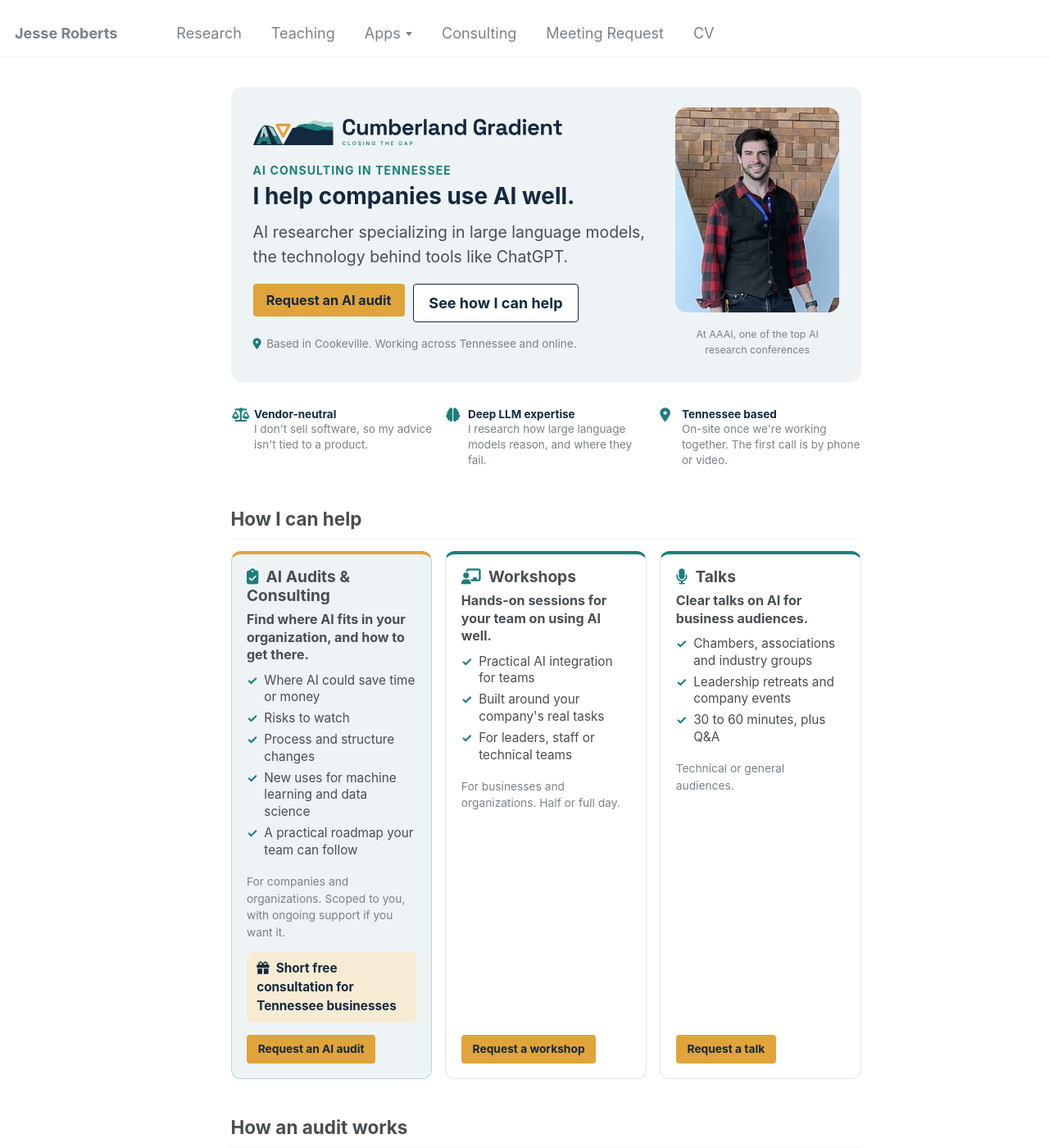
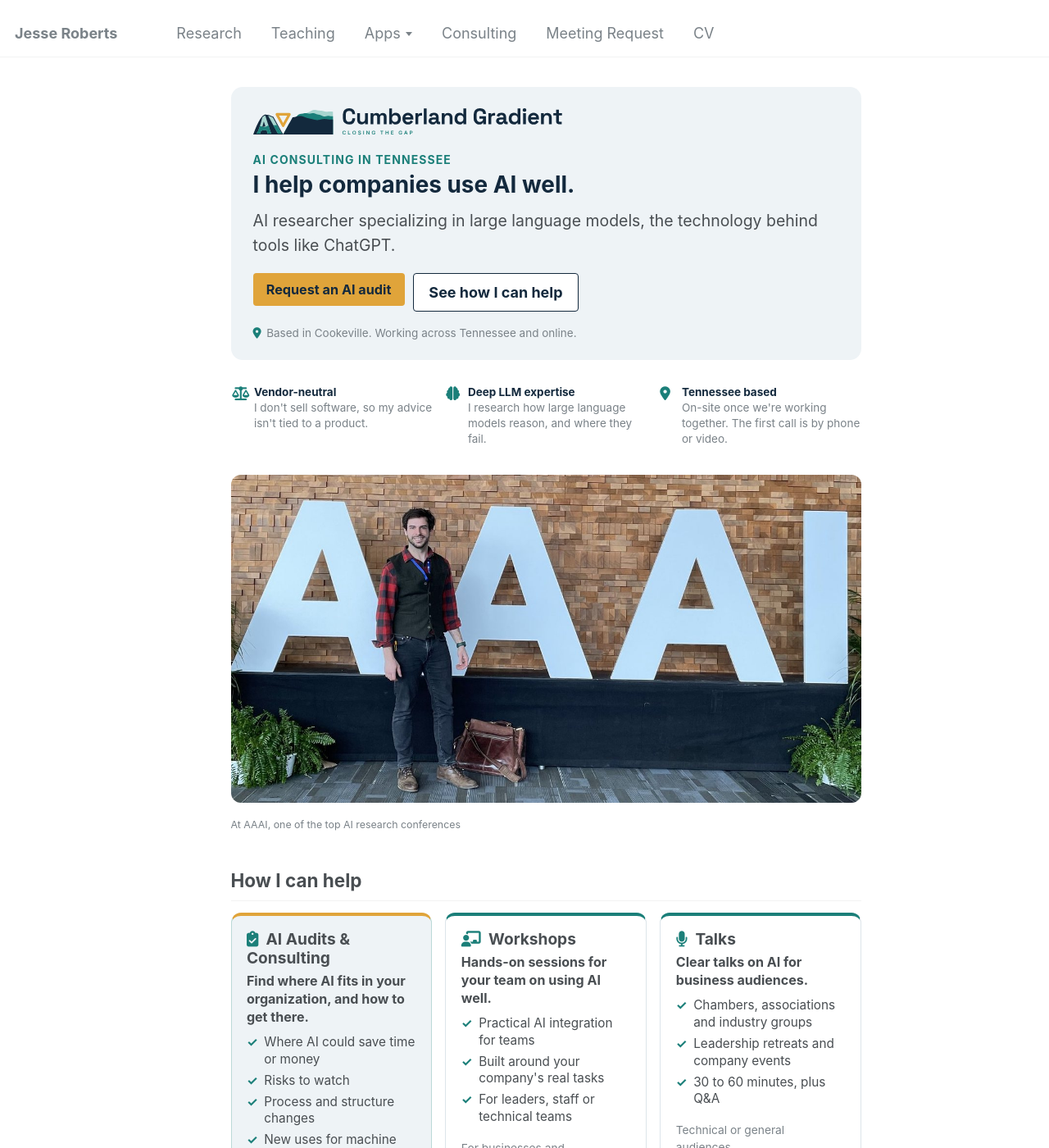
Before and after one commit to JesseTNRoberts/New-site-test, a Jekyll site: the page built from _pages/services.html, in a window 1280 px wide and 1400 px high. Shown: the whole window at 82% size. Built offline with Jekyll 4.4.1, drawn with Linux system fonts in a browser that asks for light colours.

Commit message:
Consulting page: wide AAAI photo after the why strip, no hero photo
The tight crop didn't add anything (Jesse). Saved without EXIF.

Co-Authored-By: Claude Opus 5.5 <noreply@anthropic.com>
Claude-Session: https://claude.ai/code/session_01BWpusBycuS7rDY9WRWLMsn

```diff
--- a/_pages/services.html
+++ b/_pages/services.html
@@ -14,11 +14,11 @@ seo_title: "Cumberland Gradient | AI Consulting, Workshops and Talks in Tennesse
 description: "Cumberland Gradient is Jesse Roberts's AI consulting practice. AI audits, workshops and talks for Tennessee companies, and a free first consultation."
 og_image: /assets/cumberland-gradient/share.png
 og_image_alt: "Cumberland Gradient logo. AI consulting that closes the gap."
-# Cropped from Jesse's photo at AAAI (2026-11-08). Only 260x325 px, so swap in a sharper
-# headshot when Jesse has one. The caption explains AAAI for business readers.
-photo: /images/consulting-headshot.jpg
-photo_alt: "Jesse Roberts in a flannel shirt and vest, smiling, at the AAAI conference"
-photo_caption: "At AAAI, one of the top AI research conferences"
+# No hero photo (2026-11-08). A tight crop of the AAAI photo didn't add anything (Jesse), so the
+# wide AAAI photo sits after the "why" strip instead (wide_photo in _data/services.yml). If Jesse gets
+# a real headshot, set photo, photo_alt and (optional) photo_caption here.
+# photo: /images/consulting-headshot.jpg
+# photo_alt: "Jesse Roberts"
 ---
 {% comment %}
   Talks, workshops, and AI audits and consulting. Text lives in _data/services.yml.
@@ -52,6 +52,13 @@ photo_caption: "At AAAI, one of the top AI research conferences"
 <ul class="cg-why" aria-label="Why work with me">
   {% for y in w.why %}<li><i class="{{ y.icon }}" aria-hidden="true"></i><strong>{{ y.title }}</strong> <span>{{ y.text }}</span></li>{% endfor %}
 </ul>
+
+{% if w.wide_photo %}
+<figure class="cg-wide">
+  <img src="{{ w.wide_photo.src | relative_url }}" alt="{{ w.wide_photo.alt }}" width="1290" height="670">
+  <figcaption>{{ w.wide_photo.caption }}</figcaption>
+</figure>
+{% endif %}
 
 <h2 id="offerings">How I can help</h2>
 <div class="ww-offers">
--- a/_sass/_services.scss
+++ b/_sass/_services.scss
@@ -484,6 +484,25 @@ $ww-soft: $cg-tint;
     }
   }
 
+  .cg-wide {
+    display: block;
+    margin: 0.5em 0 1em;
+
+    img {
+      display: block;
+      width: 100%;
+      height: auto;
+      border-radius: 12px;
+    }
+
+    figcaption {
+      margin-top: 0.4em;
+      font-family: $sans-serif;
+      font-size: $type-size-7;
+      color: $gray;
+    }
+  }
+
   .cg-case {
     margin: 0.5em 0 1.5em;
     padding: 1.1em 1.25em 0.6em;
```
Also changed, not shown: _data/services.yml (+7 -0 lines), images/consulting-aaai.jpg (added), images/consulting-headshot.jpg (deleted).
